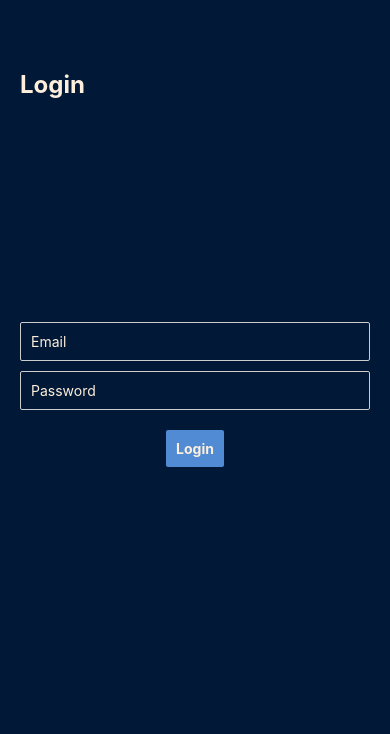
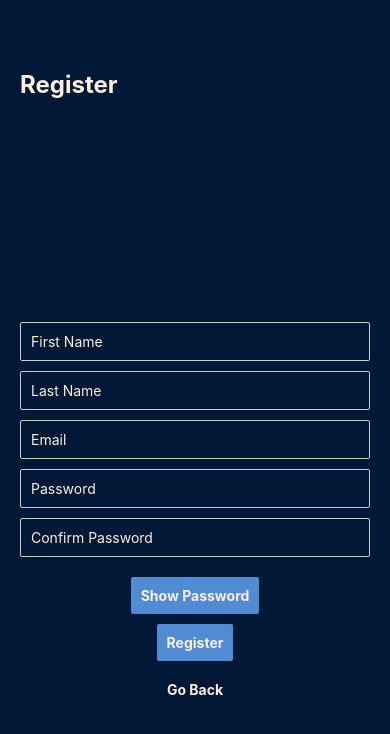
Before and after one commit to vishnusj1/capstone_client_mobile, a React Native app: screen /Register in a window 390 px wide. Shown: the top 734 px of the page. Built offline with nearby package versions, Linux system fonts and the light colour scheme.

Commit message:
Feature: Register User, Validation

```diff
--- a/App.js
+++ b/App.js
@@ -1,5 +1,8 @@
+import React from 'react';
 import { StyleSheet, Text, View } from 'react-native';
-import Login from './src/Login';
+import { NavigationContainer } from '@react-navigation/native';
+import AppNavigator from './src/AppNavigator';
+
 
 function Message({children}){
   return (
@@ -12,9 +15,9 @@ function Message({children}){
 export default function App() {
 
   return (
-    <View style={styles.container}>
-      <Login/>
-    </View>
+    <NavigationContainer>
+      <AppNavigator />
+    </NavigationContainer>
   );
 }
 
--- /dev/null
+++ b/src/AppNavigator.js
@@ -0,0 +1,17 @@
+import React from 'react';
+import { createStackNavigator } from '@react-navigation/stack';
+import Login from './Login';
+import Register from './Register';
+
+const Stack = createStackNavigator();
+
+function AppNavigator() {
+  return (
+    <Stack.Navigator initialRouteName="Login">
+      <Stack.Screen name="Login" component={Login} options={{ headerShown: false }}/>
+      <Stack.Screen name="Register" component={Register} options={{ headerShown: false }}/>
+    </Stack.Navigator>
+  );
+}
+
+export default AppNavigator;
--- a/src/Login.js
+++ b/src/Login.js
@@ -1,5 +1,6 @@
-import React, { useState } from "react";
+import React, { useState,useEffect } from "react";
 import globalStyles from "./globalStyles";
+import AsyncStorage from "@react-native-async-storage/async-storage";
 
 import {
   StyleSheet,
@@ -9,11 +10,24 @@ import {
   TouchableOpacity,
 } from "react-native";
 
-const Login = () => {
+const Login = ({ navigation }) => {
   const [email, setEmail] = useState("");
   const [password, setPassword] = useState("");
   const [emailError, setEmailError] = useState("");
   const [passwordError, setPasswordError] = useState("");
+
+  useEffect(() => {
+    const fetchUsers = async () => {
+      try {
+        const users = JSON.parse(await AsyncStorage.getItem('users')) || [];
+        console.log('Users:', users);
+      } catch (error) {
+        console.error('Failed to fetch users', error);
+      }
+    };
+
+    fetchUsers();
+  }, []);
 
   const validateEmail = () => {
     const emailRegex = /^[^\s@]+@[^\s@]+\.[^\s@]+$/;
@@ -36,19 +50,40 @@ const Login = () => {
 
   const handleEmailChange = (text) => {
     setEmailError("");
-    setEmail(text)
-  }
+    setEmail(text);
+  };
 
-  const handlePasswordChange = (text) =>{
-    setPasswordError("")
-    setPassword(text)
-  }
+  const handlePasswordChange = (text) => {
+    setPasswordError("");
+    setPassword(text);
+  };
+
+  // New loginUser function
+  const loginUser = async () => {
+    try {
+      // Get the array of users
+      const users = JSON.parse(await AsyncStorage.getItem('users')) || [];
+
+      // Check if a user with the entered email and password exists
+      const userExists = users.some(user => user.email === email && user.password === password);
+
+      if (userExists) {
+        console.log('User logged in successfully');
+        // Navigate to the next screen
+      } else {
+        console.error('Invalid credentials');
+      }
+    } catch (error) {
+      console.error('Failed to log in', error);
+    }
+  };
+
 
   const handleLogin = () => {
     const isEmailValid = validateEmail();
     const isPasswordValid = validatePassword();
     if (isEmailValid && isPasswordValid) {
-      console.warn(email, password);
+      loginUser(); // <-- Call loginUser instead of logging to console
       setEmail("");
       setPassword("");
     }
@@ -75,9 +110,16 @@ const Login = () => {
             value={password}
             onChangeText={handlePasswordChange}
           />
-          {passwordError ? <Text style={styles.error}>{passwordError}</Text> : null}
+          {passwordError ? (
+            <Text style={styles.error}>{passwordError}</Text>
+          ) : null}
           <TouchableOpacity style={styles.button} onPress={handleLogin}>
             <Text style={[globalStyles.text, styles.buttonText]}>Login</Text>
+          </TouchableOpacity>
+          <TouchableOpacity style={styles.textButton} onPress={() => navigation.navigate("Register")}>
+            <Text style={[globalStyles.text, styles.buttonText]}>
+              Don't have an account? <u>Register</u>
+            </Text>
           </TouchableOpacity>
         </View>
       </View>
@@ -129,6 +171,12 @@ const styles = StyleSheet.create({
     marginTop: 10,
     alignItems: "center",
   },
+  textButton: {
+    padding: 10,
+    borderRadius: 2,
+    marginTop: 10,
+    alignItems: "center",
+  },
   buttonText: {
     fontWeight: "bold",
   },
--- /dev/null
+++ b/src/Register.jsx
@@ -0,0 +1,200 @@
+import React, { useState } from "react";
+import globalStyles from "./globalStyles";
+import AsyncStorage from "@react-native-async-storage/async-storage"; // package is used for storing user details in local storage.
+
+import {
+  View,
+  TextInput,
+  Text,
+  CheckBox,
+  Button,
+  Alert,
+  StyleSheet,
+  TouchableOpacity,
+} from "react-native";
+
+export default function Register({ navigation }) {
+  const [user, setUser] = useState({
+    fname: "",
+    lname: "",
+    email: "",
+    password: "",
+  });
+  const [confirmPassword,setConfirmPassword] = useState("");
+
+  const [showPassword, setShowPassword] = useState(false); // state variable to show/hide password input
+
+  const validateEmail = () => {
+    const emailRegex = /^[^\s@]+@[^\s@]+\.[^\s@]+$/;
+    return emailRegex.test(user.email);
+  };
+
+  const validatePassword = () => {
+    const passwordRegex =
+      /^(?=.*[a-z])(?=.*[A-Z])(?=.*\d)(?=.*[@$!%*?&])[A-Za-z\d@$!%*?&]{8,}$/;
+    return passwordRegex.test(user.password);
+  };
+
+  const registerUser = async () => {
+    try {
+      // Validate email and password
+      if (!validateEmail()) {
+        console.error("Invalid email address");
+        return;
+      }
+      if (!validatePassword()) {
+        console.error(
+          "Password must be at least 8 characters long and contain at least one uppercase letter, one lowercase letter, one number, and one special character"
+        );
+        return;
+      }
+      if (user.password !== confirmPassword) {
+        console.error("Passwords do not match");
+        return;
+      }
+
+      // Get the current array of users
+      const currentUsers =
+        JSON.parse(await AsyncStorage.getItem("users")) || [];
+
+      // Check if the email is already registered
+      if (
+        currentUsers.some((currentUser) => currentUser.email === user.email)
+      ) {
+        console.error("Email is already registered");
+        return;
+      }
+
+      // Add the new user to the array
+      currentUsers.push(user);
+
+      // Save the updated array of users
+      await AsyncStorage.setItem("users", JSON.stringify(currentUsers));
+
+      console.log("User registered successfully");
+    } catch (error) {
+      console.error("Failed to register user", error);
+    }
+  };
+
+  return (
+    <View style={styles.container}>
+      <View style={styles.RegisterContainer}>
+        <Text style={[globalStyles.text, styles.header]}>Register</Text>
+        <View style={styles.form}>
+          <TextInput
+            style={styles.input}
+            placeholder="First Name"
+            onChangeText={(text) => setUser({ ...user, fname: text })} // <-- New input field
+            value={user.fname}
+          />
+          <TextInput
+            style={styles.input}
+            placeholder="Last Name"
+            onChangeText={(text) => setUser({ ...user, lname: text })} // <-- New input field
+            value={user.lname}
+          />
+          <TextInput
+            style={styles.input}
+            placeholder="Email"
+            onChangeText={(text) => setUser({ ...user, email: text })}
+            value={user.email}
+          />
+          <TextInput
+            style={styles.input}
+            placeholder="Password"
+            onChangeText={(text) => setUser({ ...user, password: text })}
+            value={user.password}
+            secureTextEntry={!showPassword} // <-- Use showPassword state variable
+          />
+          <TextInput
+            style={styles.input}
+            placeholder="Confirm Password"
+            onChangeText={(text) => setConfirmPassword(text)}
+            value={user.confirmPassword}
+            secureTextEntry={!showPassword} // <-- Use showPassword state variable
+          />
+
+          <TouchableOpacity
+            style={styles.button}
+            onPress={() => setShowPassword(!showPassword)}
+          >
+            <Text style={[globalStyles.text, styles.buttonText]}>
+              {showPassword ? "Hide Password" : "Show Password"}
+            </Text>
+          </TouchableOpacity>
+
+          <TouchableOpacity style={[styles.button, ]} onPress={registerUser}>
+            <Text style={[globalStyles.text, styles.buttonText]}>Register</Text>
+          </TouchableOpacity>
+          <TouchableOpacity
+            style={styles.textButton}
+            onPress={() => navigation.goBack()}
+          >
+            <Text style={[globalStyles.text, styles.buttonText]}>Go Back</Text>
+          </TouchableOpacity>
+        </View>
+      </View>
+    </View>
+  );
+}
+
+const styles = StyleSheet.create({
+  container: {
+    flex: 1,
+    backgroundColor: "#011936",
+    color: "#feefdd",
+  },
+  RegisterContainer: {
+    flex: 1,
+    margin: 20,
+    alignItems: "center",
+  },
+  header: {
+    marginTop: 50,
+    fontSize: 24,
+    fontWeight: "bold",
+    alignSelf: "flex-start",
+  },
+  form: {
+    flex: 1,
+    alignItems: "center",
+    justifyContent: "center",
+    width: "100%",
+    position: "absolute",
+    top: "50%",
+    marginTop: -100, // replace -100 with half of the form's height to center it vertically
+  },
+
+  input: {
+    borderWidth: 1,
+    borderColor: "#ccc",
+    borderRadius: 2,
+    padding: 10,
+    marginBottom: 10,
+    width: "100%",
+    color: "#feefdd",
+  },
+  button: {
+    padding: 10,
+    borderRadius: 2,
+    backgroundColor: "#508bd4",
+    marginTop: 10,
+    alignItems: "center",
+  },
+  textButton: {
+    padding: 10,
+    borderRadius: 2,
+    marginTop: 10,
+    alignItems: "center",
+  },
+  buttonText: {
+    fontWeight: "bold",
+  },
+  error: {
+    color: "red",
+    fontSize: 12,
+    marginVertical: 5,
+    alignSelf: "flex-start",
+  },
+});
```
Also changed, not shown: src/RegisterScreen.jsx (deleted, +0 -33 lines).
